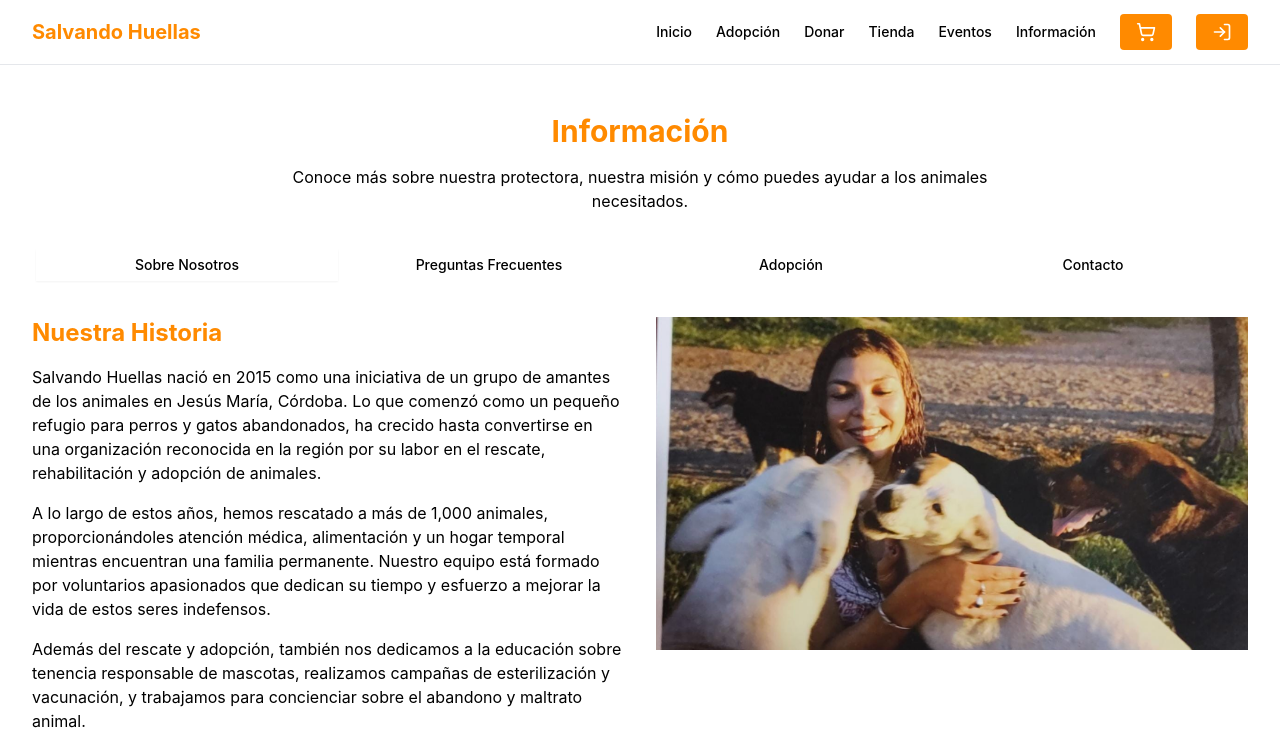
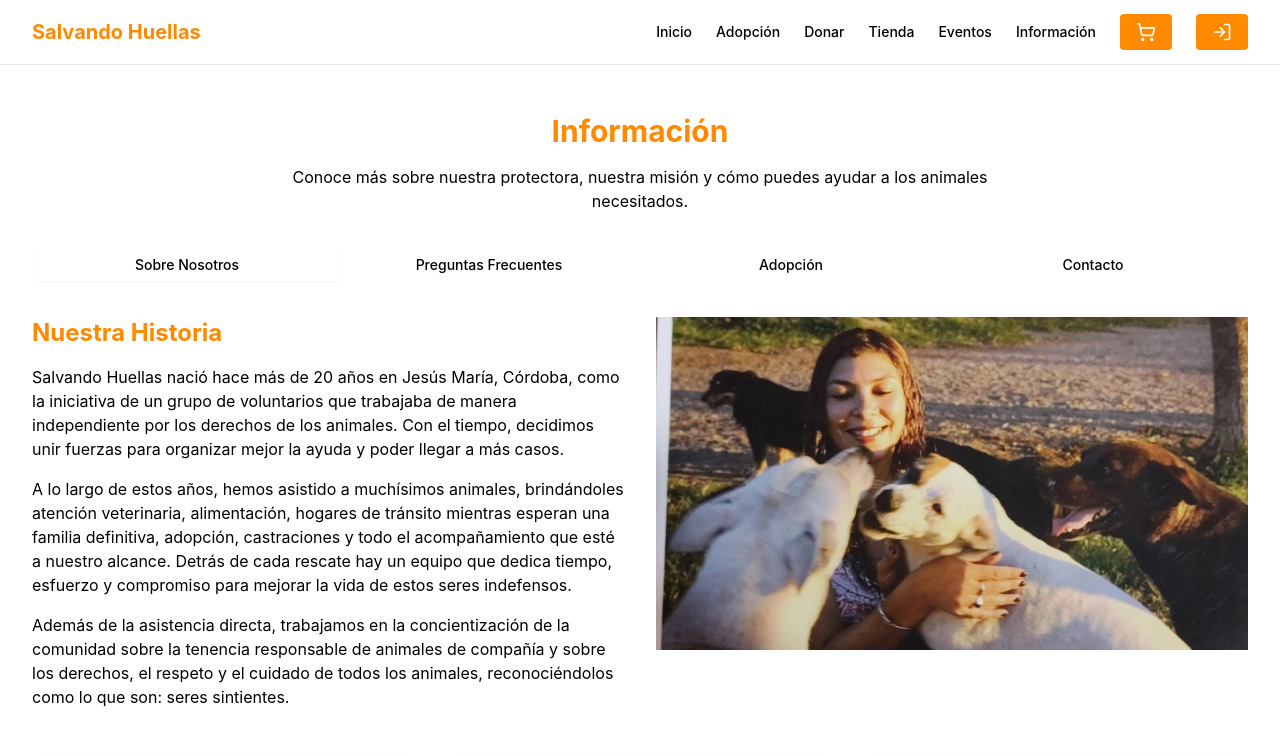
Before and after one commit to AnaGiachini/WebSalvandoHuellas, a React (Create React App) app in the folder frontend/: page /informacion in a window 1280 px wide. Shown: the top 756 px of the page. Built offline with nearby package versions, Linux system fonts and the light colour scheme.

Commit message:
Fix:information

```diff
--- a/frontend/src/pages/Information.jsx
+++ b/frontend/src/pages/Information.jsx
@@ -72,21 +72,13 @@ export default function InformationPage() {
             <div>
               <h2 className="text-2xl font-bold text-primary mb-4">Nuestra Historia</h2>
               <p className="text-muted-foreground mb-4">
-                Salvando Huellas nació en 2015 como una iniciativa de un grupo de amantes de los animales en Jesús
-                María, Córdoba. Lo que comenzó como un pequeño refugio para perros y gatos abandonados, ha crecido hasta
-                convertirse en una organización reconocida en la región por su labor en el rescate, rehabilitación y
-                adopción de animales.
+                Salvando Huellas nació hace más de 20 años en Jesús María, Córdoba, como la iniciativa de un grupo de voluntarios que trabajaba de manera independiente por los derechos de los animales. Con el tiempo, decidimos unir fuerzas para organizar mejor la ayuda y poder llegar a más casos.
               </p>
               <p className="text-muted-foreground mb-4">
-                A lo largo de estos años, hemos rescatado a más de 1,000 animales, proporcionándoles atención médica,
-                alimentación y un hogar temporal mientras encuentran una familia permanente. Nuestro equipo está formado
-                por voluntarios apasionados que dedican su tiempo y esfuerzo a mejorar la vida de estos seres
-                indefensos.
+               A lo largo de estos años, hemos asistido a muchísimos animales, brindándoles atención veterinaria, alimentación, hogares de tránsito mientras esperan una familia definitiva, adopción, castraciones y todo el acompañamiento que esté a nuestro alcance. Detrás de cada rescate hay un equipo que dedica tiempo, esfuerzo y compromiso para mejorar la vida de estos seres indefensos.
               </p>
               <p className="text-muted-foreground">
-                Además del rescate y adopción, también nos dedicamos a la educación sobre tenencia responsable de
-                mascotas, realizamos campañas de esterilización y vacunación, y trabajamos para concienciar sobre el
-                abandono y maltrato animal.
+             Además de la asistencia directa, trabajamos en la concientización de la comunidad sobre la tenencia responsable de animales de compañía y sobre los derechos, el respeto y el cuidado de todos los animales, reconociéndolos como lo que son: seres sintientes.
               </p>
             </div>
             <div className="relative aspect-video rounded-lg overflow-hidden">
```
